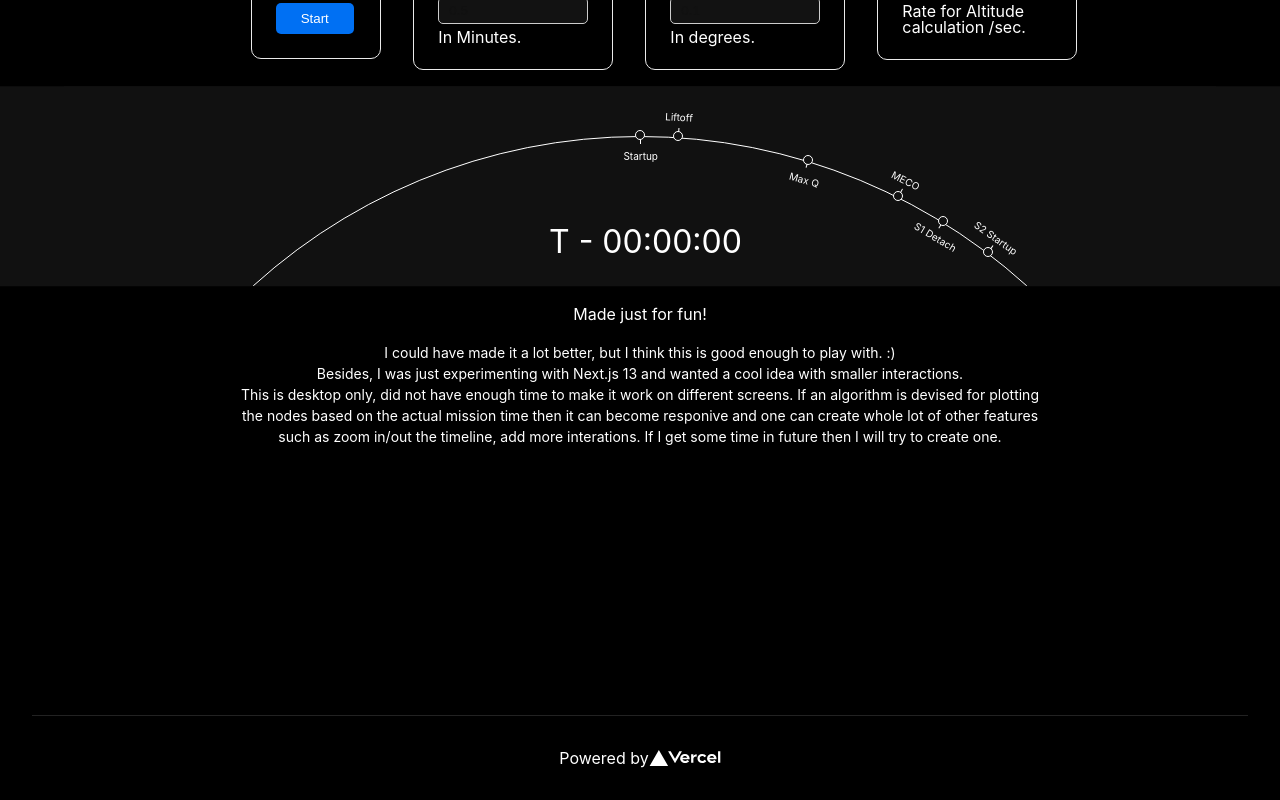
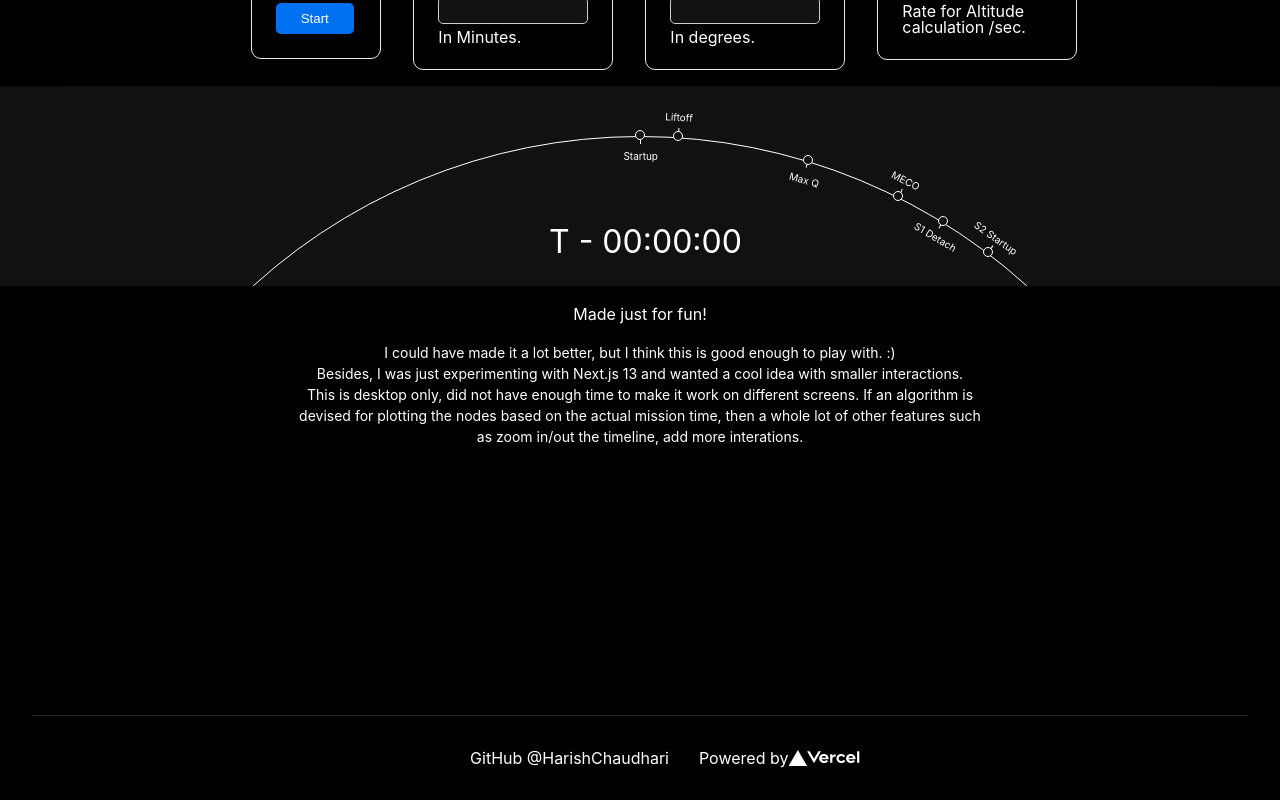
Before and after one commit to HarishChaudhari/spacex-launch-timeline, a Next.js app: page / in a window 1280 px wide. Shown: the part 206-1006 px from the top of the page. Built offline with nearby package versions, Linux system fonts and the light colour scheme.

Commit message:
added github button, some text changes

```diff
--- a/app/components/footer/footer.module.css
+++ b/app/components/footer/footer.module.css
@@ -0,0 +1,3 @@
+.social_buttons {
+    margin: 0 30px;
+}
--- a/app/components/footer/footer.tsx
+++ b/app/components/footer/footer.tsx
@@ -5,6 +5,9 @@
         return (
                 <>
                         <footer className="footer">
+                            <div className={styles.social_buttons}>
+                                <a className="btn" href="https://github.com/HarishChaudhari/spacex-launch-timeline" rel="noopener noreferrer" target="_blank" aria-label="Follow @HarishChaudhari on GitHub"><svg viewBox="0 0 16 16" width="16" height="16" className="octicon octicon-mark-github" aria-hidden="true"><path fill-rule="evenodd" d="M8 0C3.58 0 0 3.58 0 8c0 3.54 2.29 6.53 5.47 7.59.4.07.55-.17.55-.38 0-.19-.01-.82-.01-1.49-2.01.37-2.53-.49-2.69-.94-.09-.23-.48-.94-.82-1.13-.28-.15-.68-.52-.01-.53.63-.01 1.08.58 1.23.82.72 1.21 1.87.87 2.33.66.07-.52.28-.87.51-1.07-1.78-.2-3.64-.89-3.64-3.95 0-.87.31-1.59.82-2.15-.08-.2-.36-1.02.08-2.12 0 0 .67-.21 2.2.82.64-.18 1.32-.27 2-.27.68 0 1.36.09 2 .27 1.53-1.04 2.2-.82 2.2-.82.44 1.1.16 1.92.08 2.12.51.56.82 1.27.82 2.15 0 3.07-1.87 3.75-3.65 3.95.29.25.54.73.54 1.48 0 1.07-.01 1.93-.01 2.2 0 .21.15.46.55.38A8.013 8.013 0 0016 8c0-4.42-3.58-8-8-8z"></path></svg>&nbsp;<span>GitHub @HarishChaudhari</span></a>
+                            </div>
                             <a
                                     href="https://vercel.com?utm_source=create-next-app&utm_medium=default-template&utm_campaign=create-next-app"
                                     target="_blank"
--- a/app/globals.css
+++ b/app/globals.css
@@ -34,7 +34,6 @@
   display: flex;
   justify-content: center;
   align-items: center;
-  flex-grow: 1;
 }
 
 .logo {
--- a/app/page.module.css
+++ b/app/page.module.css
@@ -319,7 +319,7 @@
     text-align: center;
     font-size: 14px;
     line-height: 1.5;
-    width: 70%;
+    width: 60%;
     margin: 0 auto;
 }
 /* Time line css ends*/
--- a/app/page.tsx
+++ b/app/page.tsx
@@ -168,8 +168,7 @@
                     <p className={styles.fun_desc}>I could have made it a lot better, but I think this is good enough to play with. :)
                         <br />Besides, I was just experimenting with <a href="https://nextjs.org/blog/next-13" target="_blank" rel="noreferrer">Next.js 13</a> and wanted a cool idea with smaller interactions.
                         <br/>This is desktop only, did not have enough time to make it work on different screens.
-                        If an algorithm is devised for plotting the nodes based on the actual mission time then it can become responive and one can create whole lot of other features such as zoom in/out the timeline, add more interations.
-                        If I get some time in future then I will try to create one.
+                        If an algorithm is devised for plotting the nodes based on the actual mission time, then a whole lot of other features such as zoom in/out the timeline, add more interations.
                     </p>
                 </div>
             </main>
```
Lines whose indentation alone changed are shown as unchanged.
